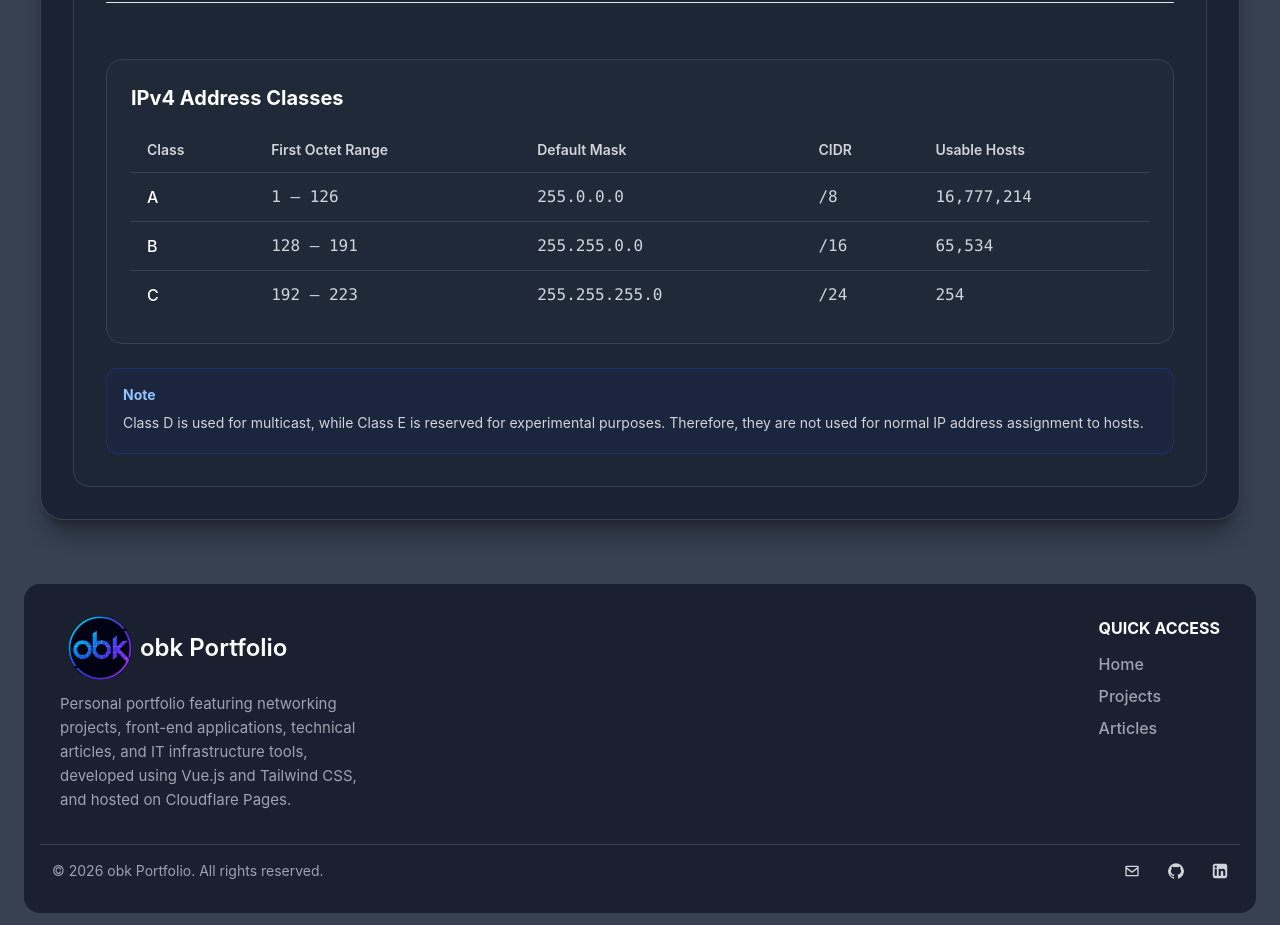
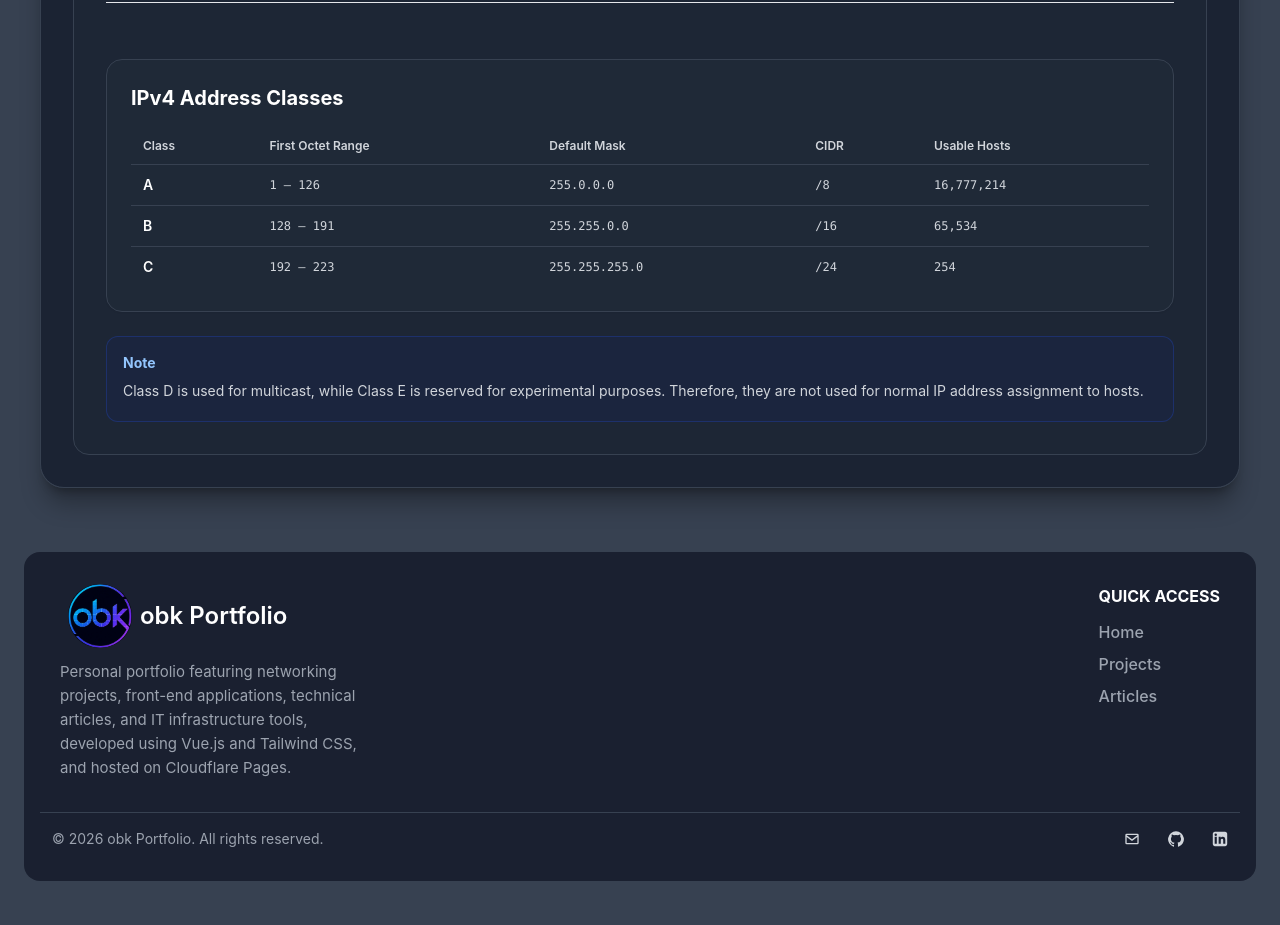
Before and after one commit to omidbolandy/obkworks, a Vue app: page /Projects/IT-Infrastructure-Tools/ip-subnet-calculator in a window 1280 px wide. Shown: the part 820-1745 px from the top of the page. Built offline with nearby package versions, Linux system fonts and the light colour scheme.

Commit message:
fix: subnet UI and countdown input limits
Compact result cards, fix binary display wrapping, improve IP class table on mobile, add min/max limits to countdown inputs

```diff
--- a/src/views/Front-End/Time&Date.vue
+++ b/src/views/Front-End/Time&Date.vue
@@ -220,6 +220,7 @@
               v-model="inputHours"
               :placeholder="$t('timeDate.countdown.hoursPlaceholder')"
               min="0"
+              max="99"
               class="w-20 rounded-xl border border-gray-300 bg-white px-3 py-2 text-center text-gray-900 shadow-sm focus:border-blue-500 focus:outline-none focus:ring-2 focus:ring-blue-200 dark:border-gray-700 dark:bg-gray-800 dark:text-white"/>
           </label>
           <label class="flex flex-col items-center gap-1">
@@ -344,13 +345,21 @@ export default {
     },
     startCountdownTimer() {
       this.stopCountdownTimer();
+
+      const h = Math.max(0, Math.min(99, parseInt(this.inputHours) || 0));
+      const m = Math.max(0, Math.min(59, parseInt(this.inputMinutes) || 0));
+      const s = Math.max(0, Math.min(59, parseInt(this.inputSeconds) || 0));
+      this.inputHours = h;
+      this.inputMinutes = m;
+      this.inputSeconds = s;
+
       if (
         this.inputsDirty ||
         (this.hours === 0 && this.minutes === 0 && this.seconds === 0)
       ) {
-        this.hours = this.inputHours;
-        this.minutes = this.inputMinutes;
-        this.seconds = this.inputSeconds;
+        this.hours = h;
+        this.minutes = m;
+        this.seconds = s;
         this.inputsDirty = false;
         if (this.hours === 0 && this.minutes === 0 && this.seconds === 0) {
           alert(this.$t("timeDate.countdown.setTimeAlert"));
@@ -366,6 +375,7 @@ export default {
             } else {
               this.hours--;
               this.minutes = 59;
+              this.seconds = 59;
             }
           } else {
             this.minutes--;
--- a/src/views/IT-Infrastructure-Tools/IP-Subnet-Calculator.vue
+++ b/src/views/IT-Infrastructure-Tools/IP-Subnet-Calculator.vue
@@ -150,23 +150,23 @@
                 }}
               </button>
               <div v-if="showBinary"
-                class="mt-3 space-y-2 rounded-xl border border-gray-200 bg-white/70 p-4 font-mono text-xs dark:border-gray-700 dark:bg-gray-900/50">
-                <p class="text-gray-700 dark:text-gray-300">
-                  <span class="text-gray-500 dark:text-gray-400">{{
-                    $t(
-                      "itInfrastructureTools.pages.ipSubnetCalculator.calc.ipLabel"
-                    )
-                  }}:</span>
-                  {{ results.ipBinary }}
-                </p>
-                <p class="text-gray-700 dark:text-gray-300">
-                  <span class="text-gray-500 dark:text-gray-400">{{
-                    $t(
-                      "itInfrastructureTools.pages.ipSubnetCalculator.calc.subnetMask"
-                    )
-                  }}:</span>
-                  {{ results.maskBinary }}
-                </p>
+                class="mt-3 space-y-3 rounded-xl border border-gray-200 bg-white/70 p-4 dark:border-gray-700 dark:bg-gray-900/50">
+                <div>
+                  <span class="text-xs font-medium text-gray-500 dark:text-gray-400 block mb-1">
+                    {{ $t("itInfrastructureTools.pages.ipSubnetCalculator.calc.ipLabel") }}:
+                  </span>
+                  <span class="font-mono text-xs text-gray-700 dark:text-gray-300 break-all leading-relaxed">
+                    {{ results.ipBinary }}
+                  </span>
+                </div>
+                <div>
+                  <span class="text-xs font-medium text-gray-500 dark:text-gray-400 block mb-1">
+                    {{ $t("itInfrastructureTools.pages.ipSubnetCalculator.calc.subnetMask") }}:
+                  </span>
+                  <span class="font-mono text-xs text-gray-700 dark:text-gray-300 break-all leading-relaxed">
+                    {{ results.maskBinary }}
+                  </span>
+                </div>
               </div>
             </div>
           </div>
@@ -180,83 +180,48 @@
           <h2 class="mb-4 text-xl font-bold text-gray-900 dark:text-white">
             {{ $t("subnetCalculator.ipv4Classes.title") }}
           </h2>
-          <div class="overflow-x-auto">
-            <table class="min-w-full border-collapse text-start">
+          <div class="overflow-x-auto -mx-2 sm:mx-0">
+            <table class="min-w-full border-collapse text-start text-sm">
               <thead>
                 <tr class="border-b border-gray-200 dark:border-gray-700">
-                  <th class="px-4 py-3 text-start text-sm font-semibold text-gray-700 dark:text-gray-300">
+                  <th class="px-3 py-2.5 text-start text-xs font-semibold text-gray-700 dark:text-gray-300">
                     {{ $t("subnetCalculator.ipv4Classes.class") }}
                   </th>
-                  <th class="px-4 py-3 text-start text-sm font-semibold text-gray-700 dark:text-gray-300">
+                  <th class="px-3 py-2.5 text-start text-xs font-semibold text-gray-700 dark:text-gray-300">
                     {{ $t("subnetCalculator.ipv4Classes.firstOctet") }}
                   </th>
-                  <th class="px-4 py-3 text-start text-sm font-semibold text-gray-700 dark:text-gray-300">
+                  <th class="px-3 py-2.5 text-start text-xs font-semibold text-gray-700 dark:text-gray-300">
                     {{ $t("subnetCalculator.ipv4Classes.defaultMask") }}
                   </th>
-                  <th class="px-4 py-3 text-start text-sm font-semibold text-gray-700 dark:text-gray-300">
+                  <th class="px-3 py-2.5 text-start text-xs font-semibold text-gray-700 dark:text-gray-300">
                     {{ $t("subnetCalculator.ipv4Classes.cidr") }}
                   </th>
-                  <th class="px-4 py-3 text-start text-sm font-semibold text-gray-700 dark:text-gray-300">
+                  <th class="px-3 py-2.5 text-start text-xs font-semibold text-gray-700 dark:text-gray-300">
                     {{ $t("subnetCalculator.ipv4Classes.usableHosts") }}
                   </th>
                 </tr>
               </thead>
-
               <tbody>
-                <tr
-                  class="border-b border-gray-100 transition-colors hover:bg-gray-50 dark:border-gray-700 dark:hover:bg-gray-700/40">
-                  <td class="px-4 py-3 text-start font-medium text-gray-900 dark:text-white">
-                    A
-                  </td>
-                  <td class="px-4 py-3 text-start text-gray-600 dark:text-gray-300 font-mono">
-                    1 – 126
-                  </td>
-                  <td class="px-4 py-3 text-start text-gray-600 dark:text-gray-300 font-mono">
-                    255.0.0.0
-                  </td>
-                  <td class="px-4 py-3 text-start text-gray-600 dark:text-gray-300 font-mono">
-                    /8
-                  </td>
-                  <td class="px-4 py-3 text-start text-gray-600 dark:text-gray-300 font-mono">
-                    16,777,214
-                  </td>
+                <tr class="border-b border-gray-100 transition-colors hover:bg-gray-50 dark:border-gray-700 dark:hover:bg-gray-700/40">
+                  <td class="px-3 py-2.5 text-start font-semibold text-gray-900 dark:text-white">A</td>
+                  <td class="px-3 py-2.5 text-start text-gray-600 dark:text-gray-300 font-mono text-xs">1 – 126</td>
+                  <td class="px-3 py-2.5 text-start text-gray-600 dark:text-gray-300 font-mono text-xs">255.0.0.0</td>
+                  <td class="px-3 py-2.5 text-start text-gray-600 dark:text-gray-300 font-mono text-xs">/8</td>
+                  <td class="px-3 py-2.5 text-start text-gray-600 dark:text-gray-300 font-mono text-xs">16,777,214</td>
                 </tr>
-
-                <tr
-                  class="border-b border-gray-100 transition-colors hover:bg-gray-50 dark:border-gray-700 dark:hover:bg-gray-700/40">
-                  <td class="px-4 py-3 text-start font-medium text-gray-900 dark:text-white">
-                    B
-                  </td>
-                  <td class="px-4 py-3 text-start text-gray-600 dark:text-gray-300 font-mono">
-                    128 – 191
-                  </td>
-                  <td class="px-4 py-3 text-start text-gray-600 dark:text-gray-300 font-mono">
-                    255.255.0.0
-                  </td>
-                  <td class="px-4 py-3 text-start text-gray-600 dark:text-gray-300 font-mono">
-                    /16
-                  </td>
-                  <td class="px-4 py-3 text-start text-gray-600 dark:text-gray-300 font-mono">
-                    65,534
-                  </td>
+                <tr class="border-b border-gray-100 transition-colors hover:bg-gray-50 dark:border-gray-700 dark:hover:bg-gray-700/40">
+                  <td class="px-3 py-2.5 text-start font-semibold text-gray-900 dark:text-white">B</td>
+                  <td class="px-3 py-2.5 text-start text-gray-600 dark:text-gray-300 font-mono text-xs">128 – 191</td>
+                  <td class="px-3 py-2.5 text-start text-gray-600 dark:text-gray-300 font-mono text-xs">255.255.0.0</td>
+                  <td class="px-3 py-2.5 text-start text-gray-600 dark:text-gray-300 font-mono text-xs">/16</td>
+                  <td class="px-3 py-2.5 text-start text-gray-600 dark:text-gray-300 font-mono text-xs">65,534</td>
                 </tr>
-
                 <tr class="transition-colors hover:bg-gray-50 dark:hover:bg-gray-700/40">
-                  <td class="px-4 py-3 text-start font-medium text-gray-900 dark:text-white">
-                    C
-                  </td>
-                  <td class="px-4 py-3 text-start text-gray-600 dark:text-gray-300 font-mono">
-                    192 – 223
-                  </td>
-                  <td class="px-4 py-3 text-start text-gray-600 dark:text-gray-300 font-mono">
-                    255.255.255.0
-                  </td>
-                  <td class="px-4 py-3 text-start text-gray-600 dark:text-gray-300 font-mono">
-                    /24
-                  </td>
-                  <td class="px-4 py-3 text-start text-gray-600 dark:text-gray-300 font-mono">
-                    254
-                  </td>
+                  <td class="px-3 py-2.5 text-start font-semibold text-gray-900 dark:text-white">C</td>
+                  <td class="px-3 py-2.5 text-start text-gray-600 dark:text-gray-300 font-mono text-xs">192 – 223</td>
+                  <td class="px-3 py-2.5 text-start text-gray-600 dark:text-gray-300 font-mono text-xs">255.255.255.0</td>
+                  <td class="px-3 py-2.5 text-start text-gray-600 dark:text-gray-300 font-mono text-xs">/24</td>
+                  <td class="px-3 py-2.5 text-start text-gray-600 dark:text-gray-300 font-mono text-xs">254</td>
                 </tr>
               </tbody>
             </table>
@@ -294,14 +259,14 @@ const ResultField = {
         "div",
         {
           class:
-            "rounded-xl border border-gray-200 bg-white/70 p-3 dark:border-gray-700 dark:bg-gray-900/50",
+            "rounded-xl border border-gray-200 bg-white/70 p-2.5 dark:border-gray-700 dark:bg-gray-900/50",
         },
         [
           h(
             "p",
             {
               class:
-                "text-xs font-medium uppercase tracking-wide text-gray-500 dark:text-gray-400",
+                "text-[10px] font-medium uppercase tracking-wide text-gray-500 dark:text-gray-400",
             },
             props.label
           ),
@@ -310,7 +275,7 @@ const ResultField = {
               "p",
               {
                 class:
-                  "truncate font-mono text-sm text-gray-900 dark:text-white",
+                  "truncate font-mono text-xs text-gray-900 dark:text-white",
                 title: props.value,
               },
               props.value
```
